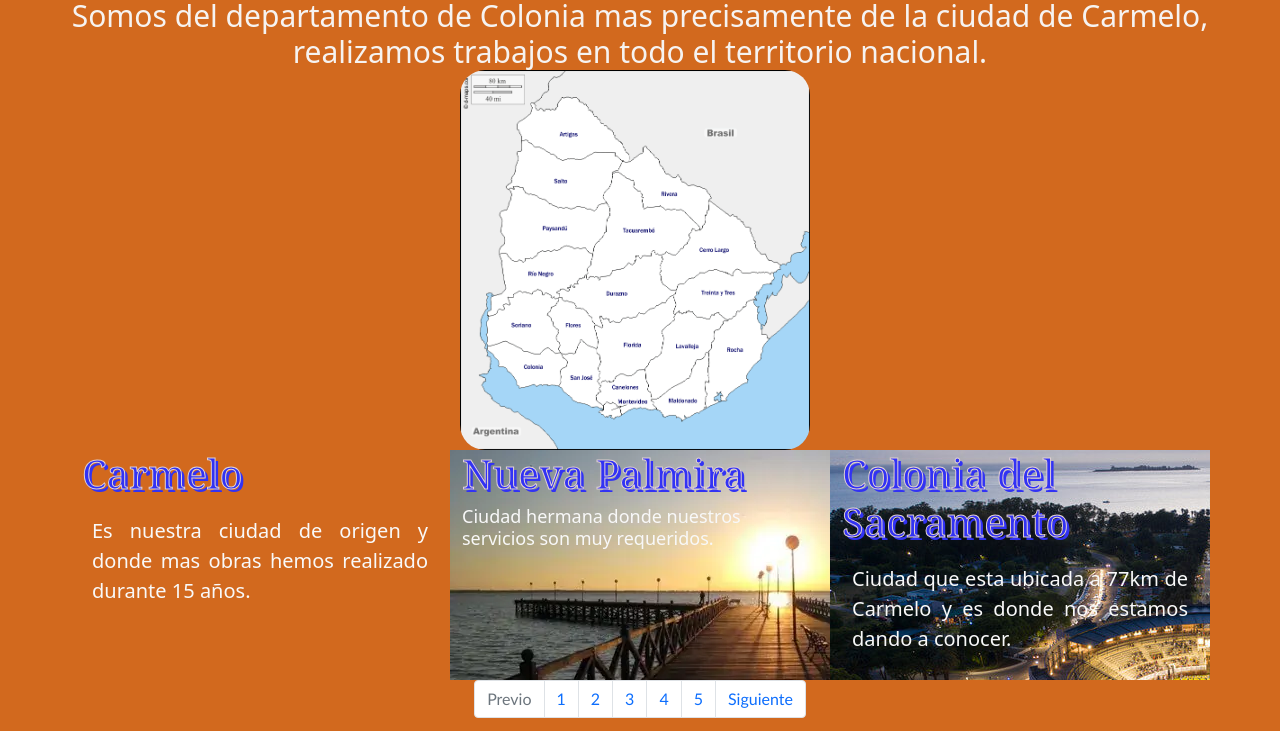
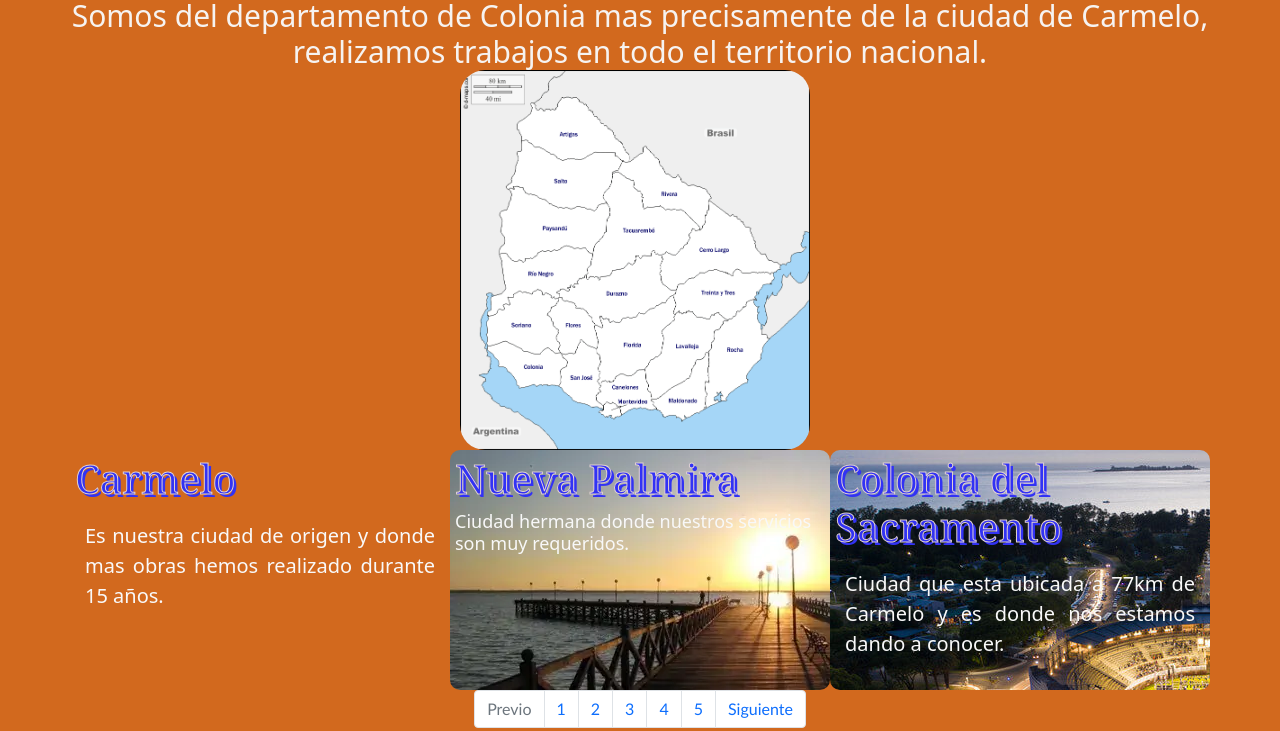
Before and after one commit to john-campot/proyecto-camconst, a website: page paginas/areasdetrabajo.html in a window 1280 px wide. Shown: the part 132-863 px from the top of the page. Drawn offline with nearby package versions, Linux system fonts and the light colour scheme.

Commit message:
modificaciones2

```diff
--- a/style.css
+++ b/style.css
@@ -124,6 +124,11 @@ li .fuentetexto{
 
     }
 
+    .col-lg-4{
+        border-radius: 10px;
+        padding: 5px;
+
+    }
 
 
 .colorfondo {
```
Also changed, not shown: paginas/galeria.html (+1 -1 lines), paginas/quienes-somos.html (+3 -3 lines).
